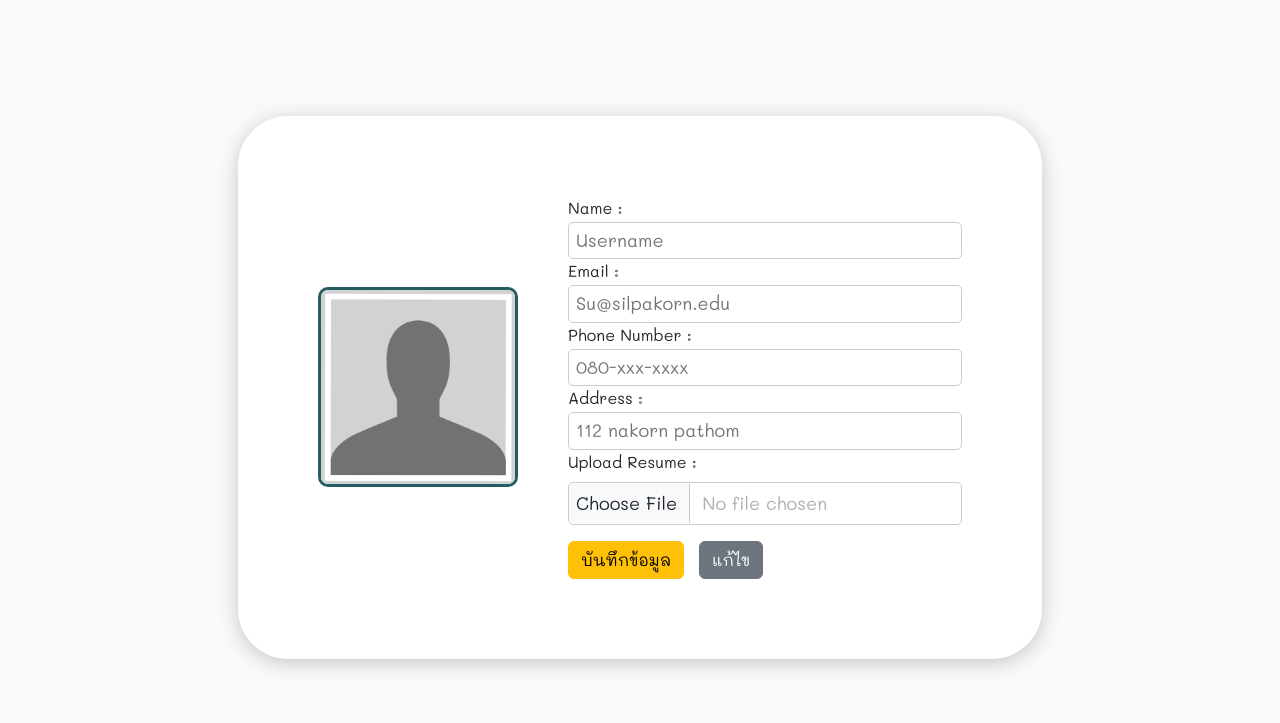
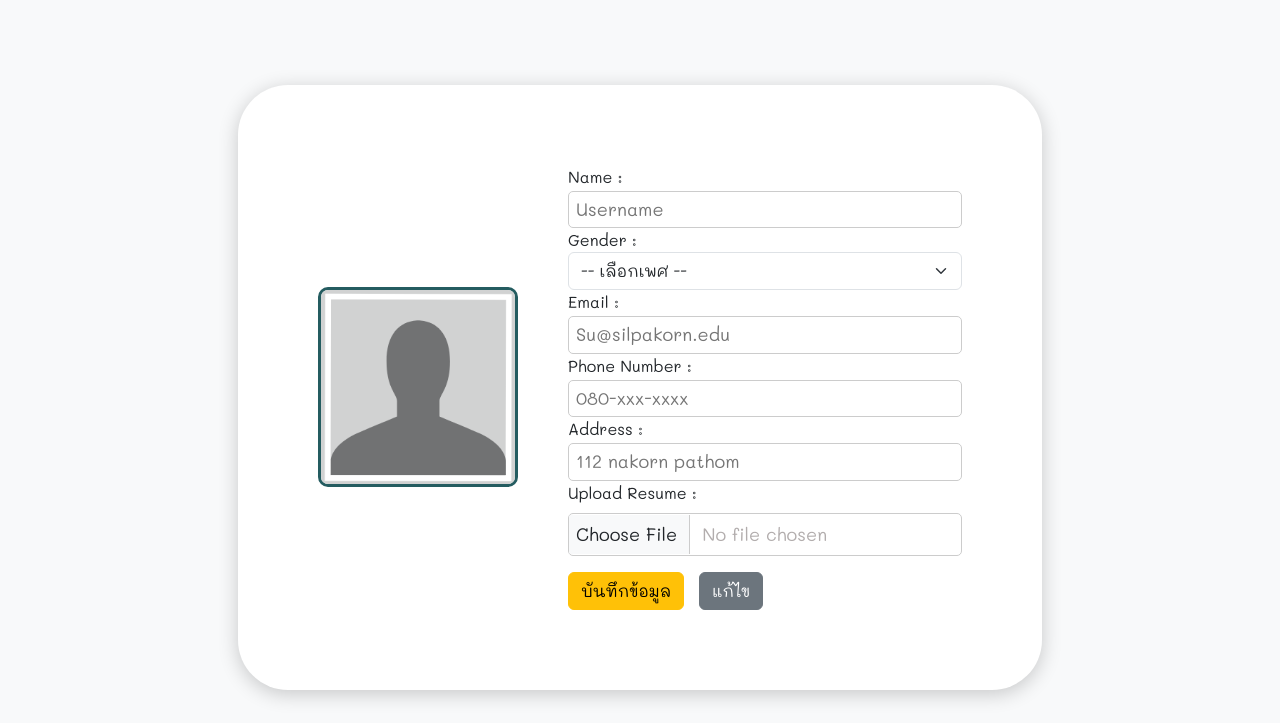
Before and after one commit to maymeowww/UniJobs, a plain HTML site: page profile/src/Profile.html in a window 1280 px wide. Shown: the part 77-800 px from the top of the page. Drawn offline with nearby package versions, Linux system fonts and the light colour scheme.

Commit message:
Update Profile.html

```diff
--- a/profile/src/Profile.html
+++ b/profile/src/Profile.html
@@ -75,13 +75,22 @@
             <a href="Profile.html">โปรไฟล์</a>
         </div>
     </div>
-
     <div class="profile-container mt-5">
         <div class="profile-card">
             <img id="profileImage" src="nonepic.png" alt="Profile Picture" class="profile-img">
             <div class="profile-info">
                 <label for="username" class="profile-label">Name :</label>
                 <h3><input type="text" id="username" placeholder="Username"></h3>
+                <label for="gender" class="profile-label">Gender :</label>
+                <h3>
+                <select id="gender" class="form-select">
+                <option value="">-- เลือกเพศ --</option>
+                <option value="male">ชาย</option>
+                <option value="female">หญิง</option>
+                <option value="other">อื่น ๆ</option>
+            </select>
+            </h3>
+
                 <label for="email" class="profile-label">Email :</label>
                 <h3><input type="text" id="email" placeholder="Su@silpakorn.edu"></h3>
                 <label for="phone" class="profile-label">Phone Number :</label>
@@ -89,7 +98,7 @@
                 <label for="address" class="profile-label">Address :</label>
                 <h3><input type="text" id="address" placeholder="112 nakorn pathom"></h3>
 
-
+                 <!-- ปุ่มอัปโหลดไฟล์ -->
                  <label for="resumeUpload" class="profile-label">Upload Resume :</label>
                  <input type="file" id="resumeUpload" class="form-control mt-2" accept=".pdf">
 
@@ -131,17 +140,19 @@
             document.getElementById("phone").setAttribute("readonly", true);
             document.getElementById("address").setAttribute("readonly", true);
             document.getElementById("resumeUpload").setAttribute("disabled", true);
+            document.getElementById("gender").setAttribute("disabled", true);
             alert("ข้อมูลถูกบันทึกแล้ว");
         });
 
-
+        // แก้ไขข้อมูล
         document.getElementById("editBtn").addEventListener("click", function() {
-
+            // เปิดให้แก้ไขข้อมูล
             document.getElementById("username").removeAttribute("readonly");
             document.getElementById("email").removeAttribute("readonly");
             document.getElementById("phone").removeAttribute("readonly");
             document.getElementById("address").removeAttribute("readonly");
             document.getElementById("resumeUpload").removeAttribute("disabled");
+            document.getElementById("gender").removeAttribute("disabled");
         });
     </script>
 
```
